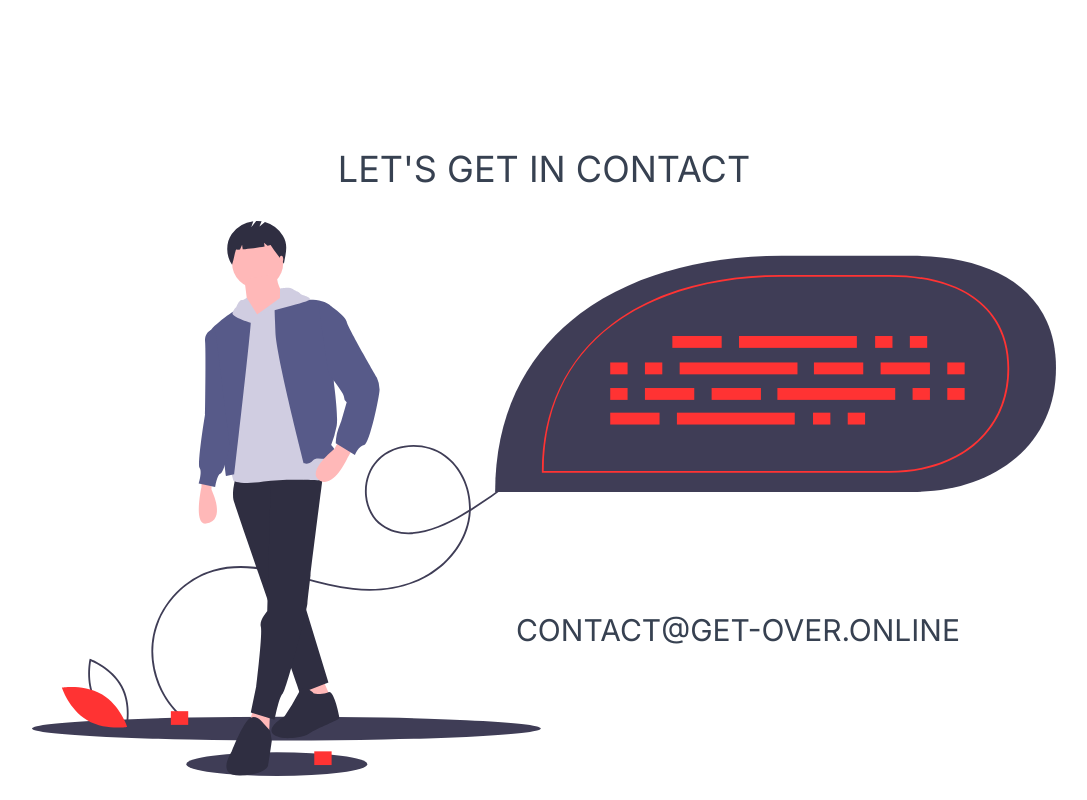
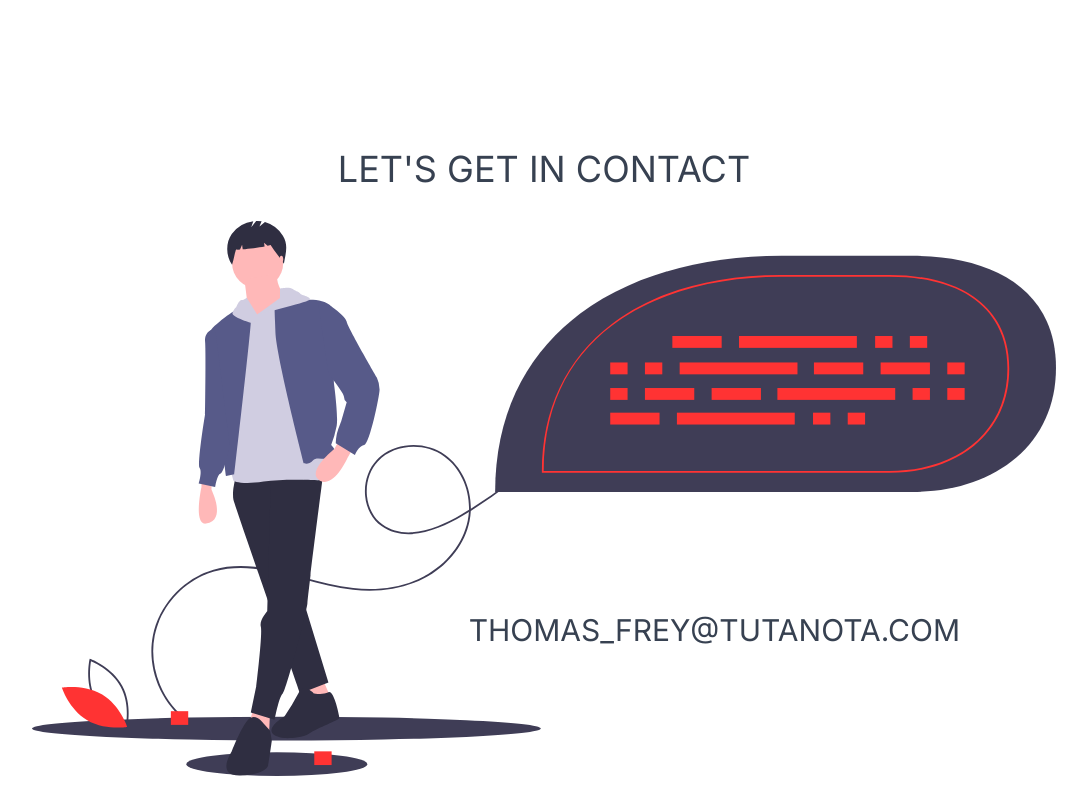
Before and after one commit to szymon-polaczy/Portfolio, a Gatsby site: page / in a window 1280 px wide. Shown: the part 3998-4798 px from the top of the page, without its empty margins (96-1183 px from the left). Built offline with nearby package versions, Linux system fonts and the light colour scheme; Gatsby itself is replaced by a stand-in of ours.

Commit message:
Update mail

```diff
--- a/src/pages/index.js
+++ b/src/pages/index.js
@@ -71,7 +71,7 @@
         <section className="mb-36 relative w-full lg:w-max mx-auto">
           <h2>let's get in contact</h2>
           <img src={contact} alt="" className="w-full max-w-screen-lg mx-auto"/>
-          <a href="mailto:contact@get-over.online" className="md:absolute md:bottom-32 md:right-24 block mt-6 md:mt-0 text-3xl hover:underline">contact@get-over.online</a>
+          <a href="mailto:thomas_frey@tutanota.com" className="md:absolute md:bottom-32 md:right-24 block mt-6 md:mt-0 text-3xl hover:underline">thomas_frey@tutanota.com</a>
         </section>
       </main>
     </>
```
